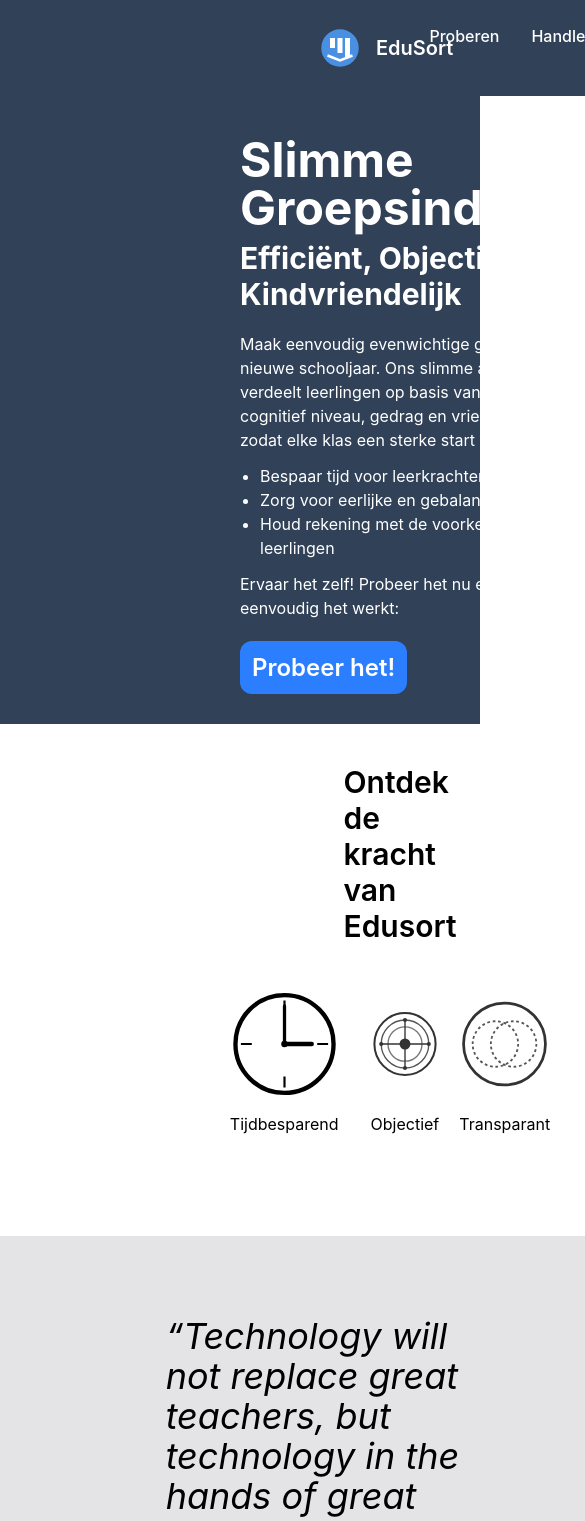
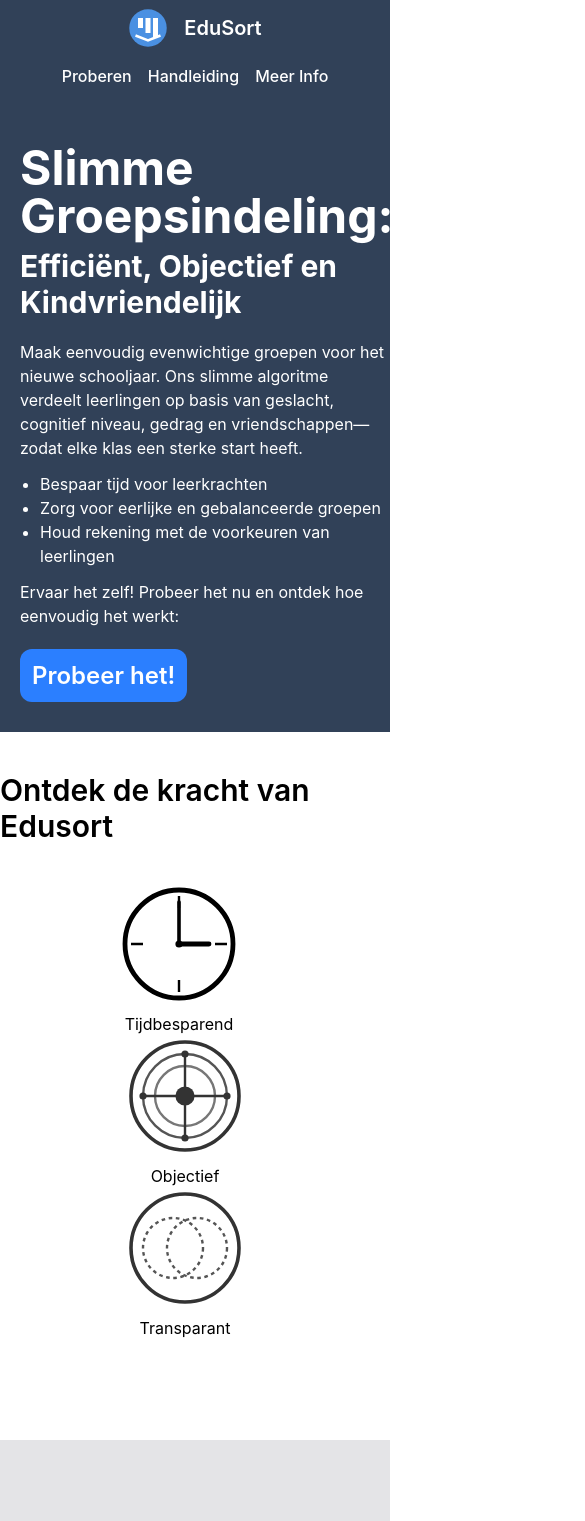
Before and after one commit to caduregel/2tot3, a React (Vite) app: page / in a window 390 px wide. Shown: the top 1521 px of the page, 585 px wide, since content can reach past the window. Built offline with nearby package versions, Linux system fonts and the light colour scheme.

Commit message:
responsive pages

```diff
--- a/src/components/NavBar.tsx
+++ b/src/components/NavBar.tsx
@@ -2,17 +2,15 @@
 
 function NavBar() {
     return (
-
-        <header className="flex pl-80 pr-80 pt-2 pb-2 items-center justify-between bg-slate-700 text-white">
-            <Link to="/" className="flex items-center hover:cursor-pointer">
+        <header className="flex flex-col md:flex-row pl-4 pr-4 md:pl-80 md:pr-80 pt-2 pb-2 items-center justify-between bg-slate-700 text-white">
+            <Link to="/" className="flex items-center hover:cursor-pointer mb-2 md:mb-0">
                 <img src="/favicon.svg" className="w-10 h-10" alt="" />
-                <p className="ml-4 text-xl  font-semibold">EduSort</p>
+                <p className="ml-4 text-xl font-semibold">EduSort</p>
             </Link>
-            <div className="flex justify-end">
-                <Link to="/input-students" className="m-3 p-1 font-medium">Proberen</Link>
-                <Link to="how-to" className="m-3 p-1 font-medium">Handleiding</Link>
-                <Link to="more-info" className="m-3 p-1 font-medium">Meer Info</Link>
-
+            <div className="flex justify-center md:justify-end w-full md:w-auto">
+                <Link to="/input-students" className="m-1 md:m-3 p-1 font-medium">Proberen</Link>
+                <Link to="how-to" className="m-1 md:m-3 p-1 font-medium">Handleiding</Link>
+                <Link to="more-info" className="m-1 md:m-3 p-1 font-medium">Meer Info</Link>
             </div>
         </header>
     )
--- a/src/pages/HomePage.tsx
+++ b/src/pages/HomePage.tsx
@@ -3,7 +3,7 @@
 const HomePage = () => {
     return (
         <body>
-            <div className="flex pt-10 pl-60 pr-60 pb-10 bg-slate-700 text-white">
+            <div className="flex pt-10 pl-5 pr-5 md:pl-60 md:pr-60 pb-10 bg-slate-700 text-white">
                 <div className="flex-col">
                     <h1 className="text-5xl font-bold mb-2">Slimme Groepsindeling:</h1>
                     <h2 className="text-3xl font-bold mb-5">Efficiënt, Objectief en Kindvriendelijk</h2>
@@ -22,13 +22,13 @@
                     <p className="mt-3 mb-8">Ervaar het zelf! Probeer het nu en ontdek hoe eenvoudig het werkt:</p>
                     <Link to="/input-students" className="bg-blue-500 p-3 text-2xl font-semibold text-white rounded-xl mt-3 hover:bg-blue-600 hover:cursor-pointer">Probeer het!</Link>
                 </div>
-                <img src="/beta-text-icon.svg" alt="" className="w-100 h-100" />
+                <img src="/beta-text-icon.svg" alt="" className="hidden md:inline w-100 h-100" />
             </div>
 
 
-            <div className="flex flex-col items-center pt-10 pb-10 pl-100 pr-100 mb-15 ">
+            <div className="flex flex-col items-center pt-10 pb-10 md:pl-100 md:pr-100 mb-15 ">
                 <h1 className="text-3xl font-semibold mb-10">Ontdek de kracht van Edusort</h1>
-                <ul className="flex list-none">
+                <ul className="flex flex-col list-none">
                     <li className="mr-8 flex flex-col items-center">
                         <img src="/clock-icon.svg" alt="" className="w-30 h-30 rounded-full mb-2" />
                         <p>Tijdbesparend</p>
@@ -50,18 +50,18 @@
                 </ul>
             </div>
 
-            <div className="flex flex-col pt-20 pb-20 pl-80 pr-80 items-center bg-zinc-200 mb-15">
+            <div className="flex flex-col pr-5 pl-5 pt-20 pb-20 md:pl-80 md:pr-80 items-center bg-zinc-200 mb-15">
                 <h1 className="text-4xl italic ">“Technology will not replace great teachers, but technology in the hands of great teachers can be transformational.”
                 </h1>
                 <p className="self-end text-xl">- George Couros</p>
             </div>
 
-            <div className="flex justify-between items-center mt-10 mb-10 ml-60 mr-60 bg-blue-500 text-white p-10 rounded-xl">
+            <div className="flex flex-col md:flex-row justify-between items-center mt-10 mb-10 md:ml-60 md:mr-60 bg-blue-500 text-white p-10 rounded-xl">
                 <div className="action-button-text">
                     <h2 className="text-xl mb-3 font-semibold">Bespaar tijd, werk objectief en zorg voor blije leerlingen.</h2>
                     <p>Test het nu zelf en ervaar hoe eenvoudig het werkt!</p>
                 </div>
-                <Link to="/input-students" className="bg-blue-500 p-2 text-white rounded-xl border-white border-2 mt-3 hover:bg-white hover:text-black hover:cursor-pointer">Try it!</Link>
+                <Link to="/input-students" className="bg-blue-500 p-2 text-white rounded-xl border-white border-2 mt-3 hover:bg-white hover:text-black hover:cursor-pointer">Probeer het!</Link>
             </div>
 
 
--- a/src/pages/HowToPage.tsx
+++ b/src/pages/HowToPage.tsx
@@ -11,10 +11,10 @@
   return (
     <>
     <BreadCrumbs path={path} />
-      <div className="pt-5 ml-80 mr-80 mt-10" >
+      <div className="pt-5 px-4 md:px-80 mt-10">
         <h1 className="text-3xl mb-5 font-semibold">Handleiding: Leerlingindeling met het EduSort</h1>
-        <div className="grid grid-cols-4 grid-rows-1">
-          <div className="col-span-3">
+        <div className="grid grid-cols-1 md:grid-cols-4 gap-4">
+          <div className="md:col-span-3">
             <h2 className="text-xl font-semibold mb-3">Stap 1: Leerlingen Invoeren</h2>
             <p>Voor elke leerling voert u de volgende gegevens in:</p>
             <ul className="list-decimal ml-6 mt-2 mb-2">
@@ -37,7 +37,7 @@
             </ul>
             <p className="mb-5">Herhaal deze stappen tot alle leerlingen zijn ingevoerd.</p>
           </div>
-          <div className="col-span-1 bg-blue-500 p-5 rounded-xl text-white">
+          <div className="md:col-span-1 bg-blue-500 p-5 rounded-xl text-white">
             <h2 className="text-xl font-bold mb-3">Wilt u alleen de demo testen?</h2>
             <p className="font-semibold">
               Voor een snelle demo zonder handmatige invoer kunt u bij deze stap de optie <strong className="font-extrabold italic">"Willekeurig invullen"</strong> kiezen. Het systeem genereert automatisch 50 willekeurige leerlingen om het sorteren te testen.
--- a/src/pages/InputStudentsPage.tsx
+++ b/src/pages/InputStudentsPage.tsx
@@ -100,7 +100,7 @@
 
   return (
     <div>
-
+      <div className="hidden lg:block">
         <BreadCrumbs path={path} />
         <div className="mt-5">
           <div className="flex items-center ml-5">
@@ -114,10 +114,9 @@
                 to='/sorting' >Sorteer</Link>
               : <button disabled className="bg-blue-400 text-white p-2 rounded-sm m-4 "
               >Vul tenminste 20 leerlingen in</button>}
-
           </div>
 
-        <div >
+          <div>
             <div className="grid grid-cols-8 gap-5 p-3 justify-around items-center bg-gray-50 mb-3 pl-5">
               <p className="text-center">Leerling naam</p>
               <p className="text-center">Cognitief niveau</p>
@@ -172,6 +171,11 @@
           </dialog>
         </div>
       </div>
+      <div className="lg:hidden">
+        <p className="flex justify-center mt-5 text-4xl">💻</p>
+        <p className="text-center mt-10">Deze pagina kan beter bekeken worden op een groter scherm, kom een keer terug op een laptop om het algoritme uit te testen 👀!</p>
+      </div>
+    </div>
   )
 }
 
--- a/src/pages/MeerInfo.tsx
+++ b/src/pages/MeerInfo.tsx
@@ -11,7 +11,7 @@
     return (
         <div className="flex flex-col">
             <BreadCrumbs path={path} />
-            <div className="pt-5 ml-80 mr-80 mt-10">
+            <div className="pt-5 px-4 md:px-20 lg:px-40 mt-10">
                 <h1 className="text-3xl mb-5 font-semibold">Slimme Groepsindeling: Efficiënt, Objectief en Kindvriendelijk</h1>
 
                 <h2 className="text-xl font-semibold mb-3">De Uitdaging van Klassenindeling</h2>
@@ -56,8 +56,8 @@
                 <p className="mb-10">Wil je ervaren hoe eenvoudig en effectief dit systeem werkt? Probeer het nu zelf en ontdek de voordelen!</p>
 
             </div>
-            <div className="flex justify-between items-center mt-10 mb-10 ml-60 mr-60 bg-blue-500 text-white p-10 rounded-xl">
-                <div className="action-button-text">
+            <div className="flex flex-col md:flex-row justify-between items-center mt-10 mb-10 px-4 md:px-20 lg:px-40 bg-blue-500 text-white p-10 rounded-xl">
+                <div className="action-button-text mb-4 md:mb-0">
                     <h2 className="text-xl mb-3 font-semibold">Bespaar tijd, werk objectief en zorg voor blije leerlingen.</h2>
                     <p>Test het nu zelf en ervaar hoe eenvoudig het werkt!</p>
                 </div>
```
Lines whose indentation alone changed are shown as unchanged.
